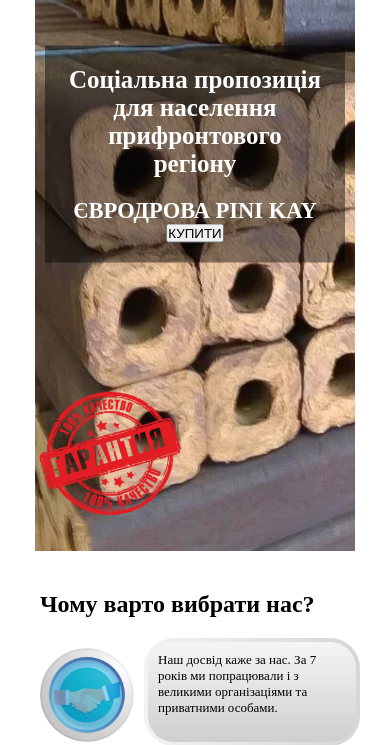
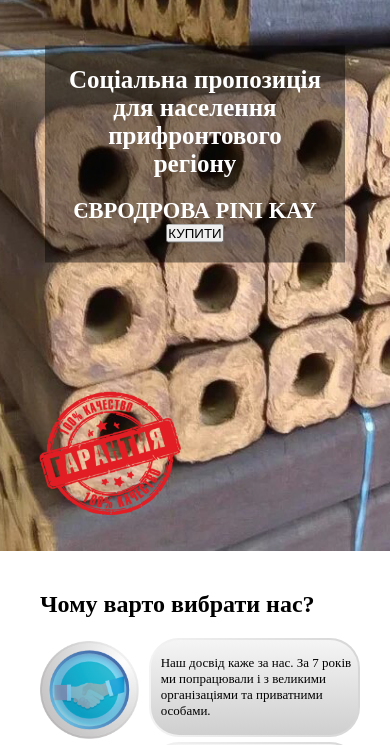
Before and after one commit to IvanZakharov77/leshoz, a plain HTML site: page index.html in a window 390 px wide. Shown: the part 81-826 px from the top of the page. Drawn offline with Linux system fonts and the light colour scheme.

Commit message:
container

```diff
--- a/index.html
+++ b/index.html
@@ -30,8 +30,8 @@
       </div>
     </header>
     <main>
-      <section class="container">
-        <div class="hero">
+      <section class="hero">
+        <div class="container">
           <div class="hero-content">
             <h2>Соціальна пропозиція для населення прифронтового регіону</h2>
             <h1>ЄВРОДРОВА PINI KAY</h1>
--- a/style.css
+++ b/style.css
@@ -23,6 +23,7 @@ img {
   background-color: white;
 }
 header {
+  background-color: white;
   position: fixed;
   left: 50%;
   transform: translate(-50%, -50%);
@@ -34,6 +35,8 @@ header {
   align-items: center;
 }
 .hero {
+  margin-left: auto;
+  margin-right: auto;
   background-image: url('./img/webpc-passthru.webp');
   background-size: cover;
   height: 600px;
@@ -87,7 +90,6 @@ header {
   }
   .hero {
     background-image: url('./img/webpc-passthrujpg.jpg');
-    width: 320px;
     margin-top: 32px;
   }
   .hero-content {
@@ -125,10 +127,11 @@ header {
   .list-advantages-txt {
     margin-left: 10px;
     margin-bottom: 5px;
-    padding: 10px;
+    padding-top: 15px;
+    padding-left: 10px;
     font-size: 13px;
     border-radius: 30px;
-    border: 4px solid transparent;
+    border: 2px solid transparent;
     background: linear-gradient(#f5f5f5, #cfcfcf) padding-box,
       linear-gradient(to right, #f3f3f3 0%, #d6d6d6 100%) border-box;
     width: 300px;
@@ -136,11 +139,12 @@ header {
     background-color: rgb(243, 228, 228);
   }
   .technical-card-h {
-    margin-top: 40px;
+    margin-top: 20px;
   }
   .technical-card {
-    background-image: url('./img/fon.jpg');
-    background-color: rgba(255, 255, 255, 0.301);
+    /* background-image: url('./img/fon.jpg'); */
+    background-image: linear-gradient(to top, rgba(255, 255, 255, 0.541), rgba(255, 255, 255, 0.3)),
+      url('./img/fon.jpg');
     margin-top: 40px;
     width: 100%;
   }
```
